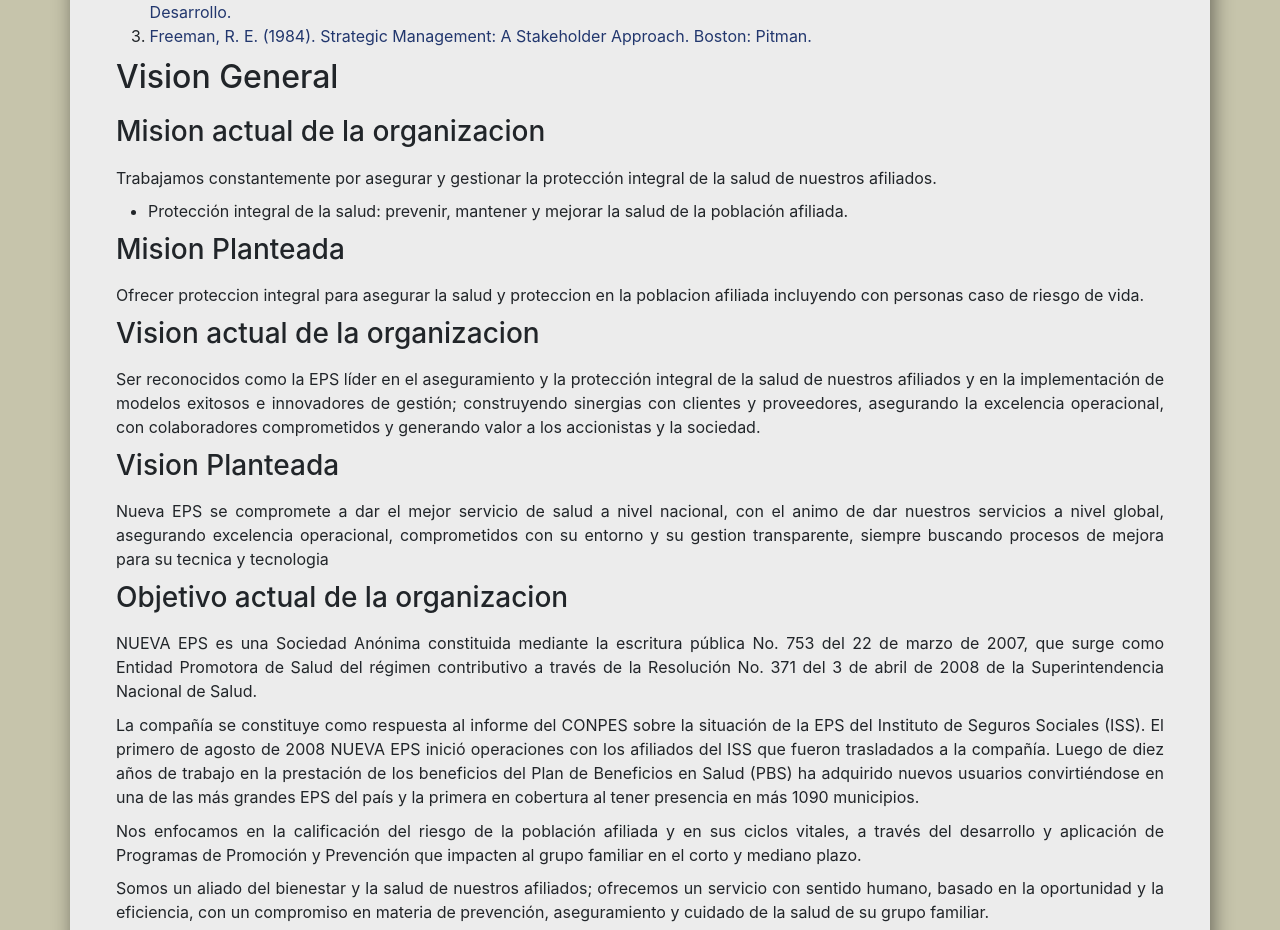
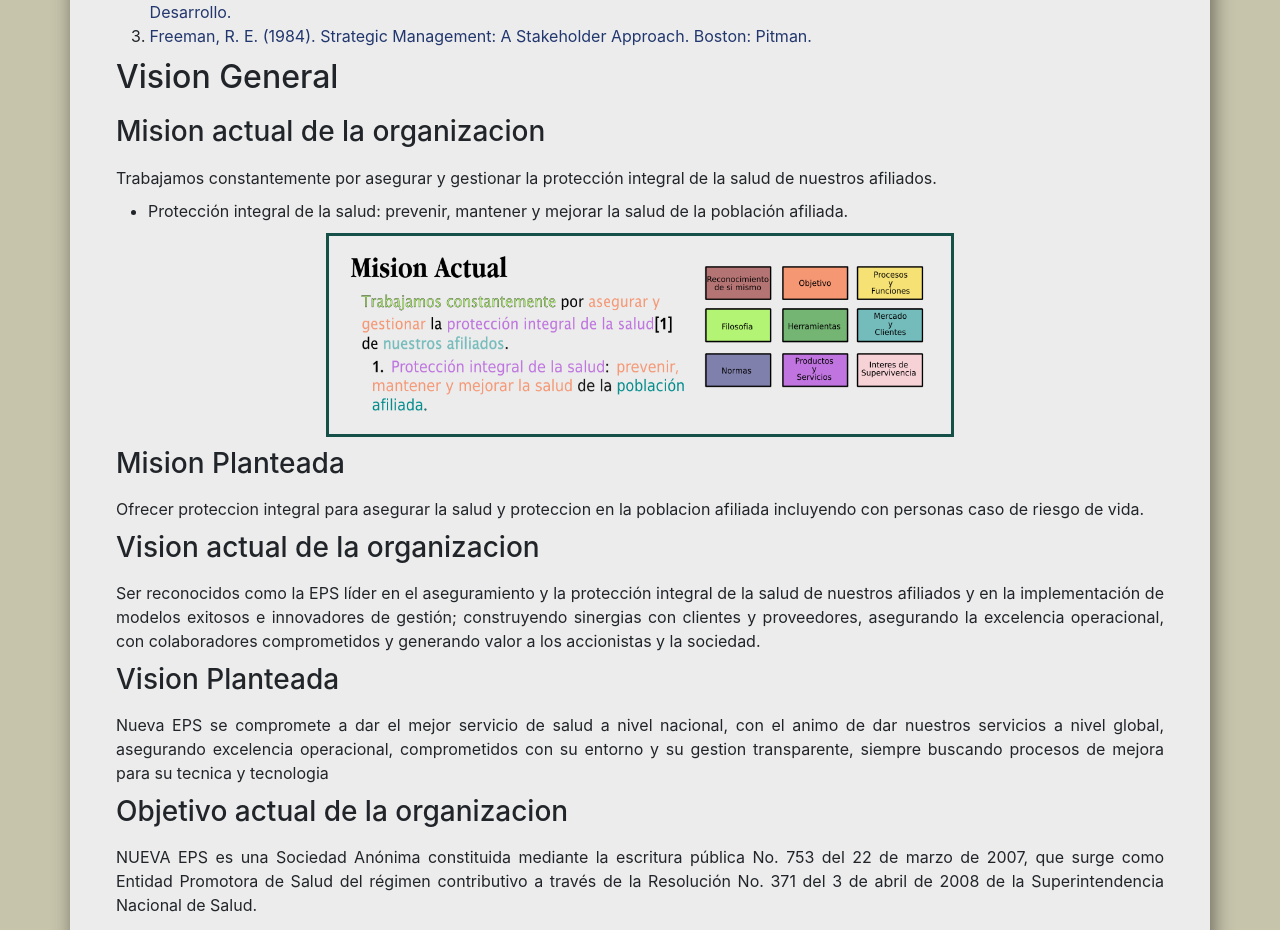
Before and after one commit to vmgabriel/page-planeacion, a Jekyll site: the page built from _posts/2018-08-08-Proyecto.markdown, in a window 1280 px wide. Shown: the part 2503-3433 px from the top of the page. Built offline with Jekyll 4.4.1, drawn with Linux system fonts in a browser that asks for light colours.

Commit message:
Construccion de Tema

```diff
--- a/_posts/2018-08-08-Proyecto.markdown
+++ b/_posts/2018-08-08-Proyecto.markdown
@@ -78,6 +78,8 @@
 
 - Protección integral de la salud: prevenir, mantener y  mejorar la salud de la población afiliada.
 
+<a href="{{ site.baseurl }}/Proyecto/proyecto/mision-actual.png">![Mision Actual]({{ site.baseurl }}/Proyecto/proyecto/mision-actual.png "Mision Actual")</a>
+
 ### Mision Planteada
 Ofrecer proteccion integral para asegurar la salud y proteccion en la poblacion afiliada incluyendo con personas caso de riesgo de vida.
 
```
Also changed, not shown: Proyecto/proyecto/mision-actual.png (added).
